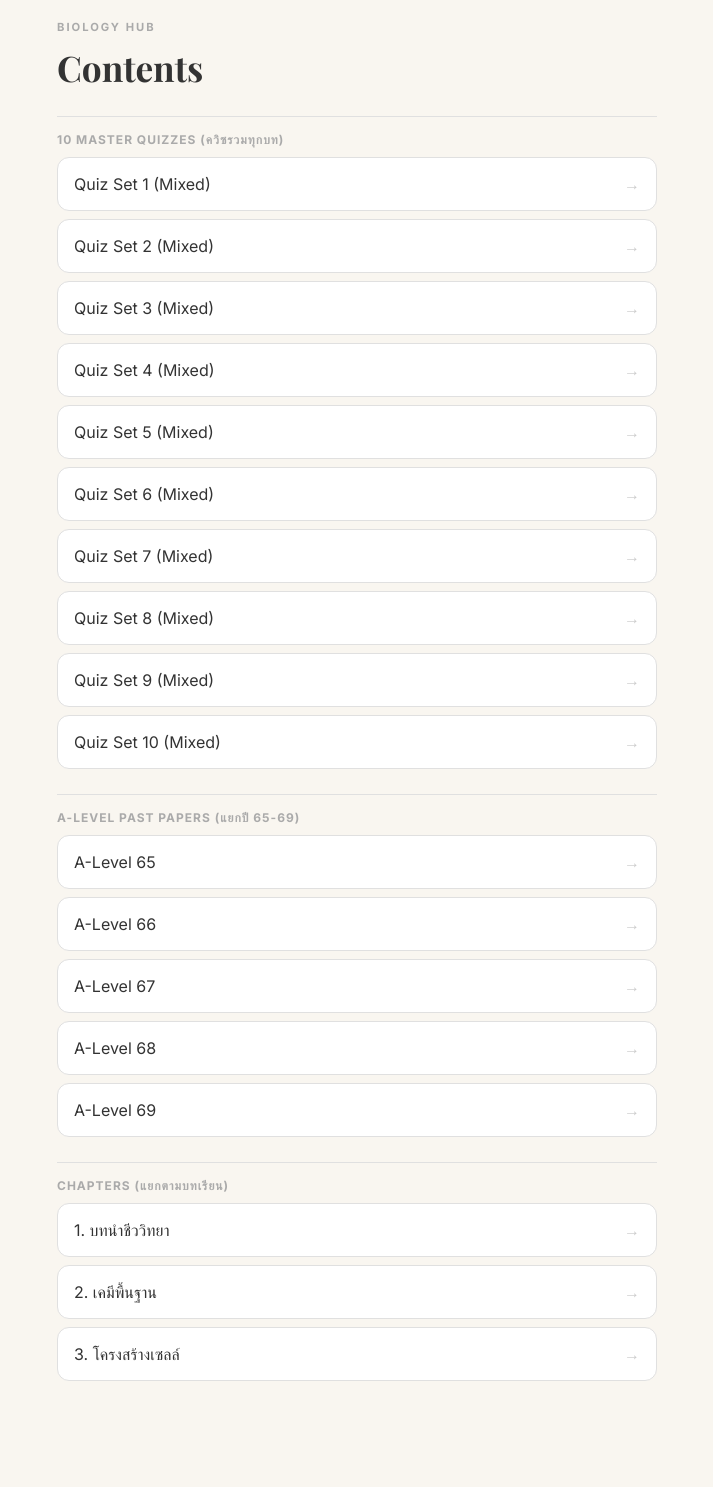
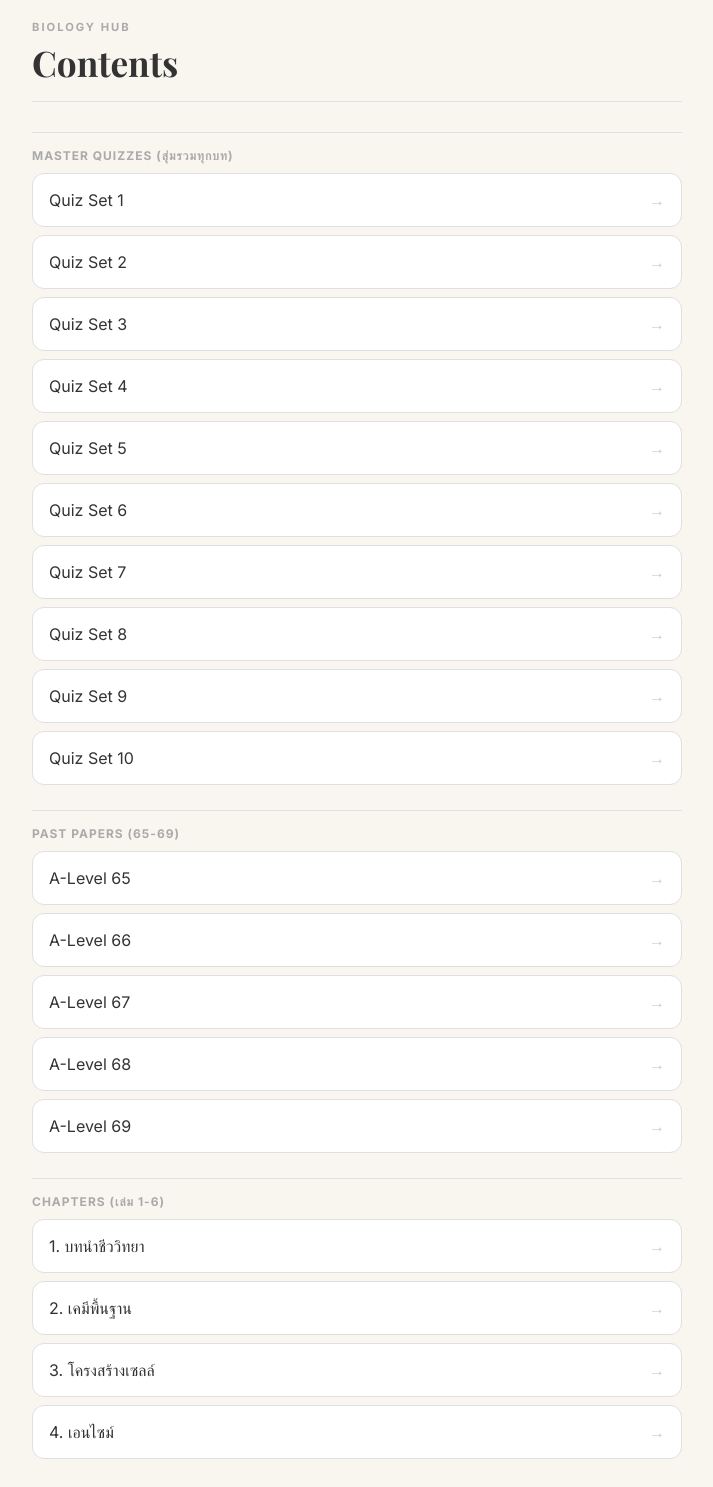
Before and after one commit to rawasa199x-ux/bio, a plain HTML site: page index.html in a window 1280 px wide. Shown: the whole page, without its empty margins (283-996 px from the left). Before the commit the page ends 1409 px from the top, so only its background shows below. Drawn offline with nearby package versions, Linux system fonts and the light colour scheme.

Commit message:
Update index.html

```diff
--- a/index.html
+++ b/index.html
@@ -2,26 +2,32 @@
 <html lang="th">
 <head>
     <meta charset="UTF-8"><meta name="viewport" content="width=device-width, initial-scale=1.0">
-    <title>Biology Exam Bank</title>
+    <title>Bio Exam Hub</title>
     <link href="https://fonts.googleapis.com/css2?family=Playfair+Display:wght@700&family=Inter:wght@400;500;700&display=swap" rel="stylesheet">
     <style>
         :root { --bg: #F9F6F0; --sage: #96AC8F; --dark: #333; --border: #E0E0E0; }
         body { font-family: 'Inter', sans-serif; background: var(--bg); color: var(--dark); margin: 0; padding: 20px; display: flex; flex-direction: column; align-items: center; }
-        .container { width: 100%; max-width: 600px; }
-        .title { font-family: 'Playfair Display', serif; font-size: 2.2rem; margin: 10px 0; }
+        .container { width: 100%; max-width: 650px; }
+        header { width: 100%; margin-bottom: 30px; border-bottom: 1px solid var(--border); padding-bottom: 10px; }
+        .title { font-family: 'Playfair Display', serif; font-size: 2.2rem; margin: 5px 0; }
         .topic-group { margin-top: 25px; border-top: 1px solid var(--border); padding-top: 15px; }
         .group-label { font-size: 0.75rem; color: #AAA; letter-spacing: 1px; font-weight: 700; margin-bottom: 10px; text-transform: uppercase; }
         .topic-item { width: 100%; background: white; border: 1px solid var(--border); padding: 16px; border-radius: 12px; margin-bottom: 8px; text-align: left; cursor: pointer; display: flex; justify-content: space-between; align-items: center; box-sizing: border-box; transition: 0.2s; }
         .topic-item:hover { border-color: var(--sage); background: #FCFAF7; }
         .card { background: white; border-radius: 24px; padding: 30px; border: 1px solid var(--border); box-shadow: 0 10px 30px rgba(0,0,0,0.03); }
-        #question-text { font-family: 'Playfair Display', serif; font-size: 1.35rem; font-weight: 700; line-height: 1.5; margin-bottom: 25px; color: #1a1a1a; white-space: pre-line; }
-        .q-image { width: 100%; max-height: 350px; object-fit: contain; border-radius: 12px; margin-bottom: 20px; display: none; }
-        .option-btn { width: 100%; background: #fff; border: 1.5px solid var(--border); padding: 14px 20px; border-radius: 14px; margin-bottom: 12px; text-align: left; cursor: pointer; font-size: 1rem; transition: 0.2s; display: block; box-sizing: border-box; }
+
+        /* Hierarchy ปรับตามคำขอ */
+        #question-text { font-family: 'Playfair Display', serif; font-size: 1.4rem; font-weight: 700; line-height: 1.5; margin-bottom: 25px; color: #1a1a1a; white-space: pre-line; }
+        .q-image { width: 100%; max-height: 400px; object-fit: contain; border-radius: 12px; margin-bottom: 20px; display: none; background: #fff; }
+        .option-btn { width: 100%; background: #fff; border: 1.5px solid var(--border); padding: 15px 20px; border-radius: 14px; margin-bottom: 12px; text-align: left; cursor: pointer; font-size: 1rem; line-height: 1.4; color: #444; transition: all 0.2s; display: block; box-sizing: border-box; }
+        .option-btn:hover { border-color: var(--sage); }
+
         .correct { background: var(--sage) !important; color: white !important; border-color: var(--sage) !important; font-weight: 700; }
         .wrong { background: #E57373 !important; color: white !important; border-color: #E57373 !important; }
         .explanation { background: #F4F7F2; padding: 20px; border-radius: 16px; font-size: 0.95rem; margin-top: 20px; display: none; line-height: 1.6; border-left: 5px solid var(--sage); }
         .next-btn { width: 100%; background: var(--dark); color: white; padding: 18px; border: none; border-radius: 15px; font-weight: 700; cursor: pointer; margin-top: 15px; display: none; font-size: 1rem; }
         .hidden { display: none; }
+        .score-box { text-align: center; padding: 50px 20px; }
     </style>
 </head>
 <body>
@@ -29,21 +35,9 @@
         <header><div style="font-size: 0.7rem; color: #AAA; letter-spacing: 2px; font-weight: 700;">BIOLOGY HUB</div><div class="title" id="page-title">Contents</div></header>
 
         <div id="dashboard">
-            <!-- 10 Quizzes Mixed Mode -->
-            <div class="topic-group">
-                <div class="group-label">10 Master Quizzes (ควิซรวมทุกบท)</div>
-                <div id="mixed-quiz-list"></div>
-            </div>
-            <!-- Yearly Mode -->
-            <div class="topic-group">
-                <div class="group-label">A-Level Past Papers (แยกปี 65-69)</div>
-                <div id="yearly-list"></div>
-            </div>
-            <!-- Chapter Mode -->
-            <div class="topic-group">
-                <div class="group-label">Chapters (แยกตามบทเรียน)</div>
-                <div id="chapter-list"></div>
-            </div>
+            <div class="topic-group"><div class="group-label">Master Quizzes (สุ่มรวมทุกบท)</div><div id="mixed-quiz-list"></div></div>
+            <div class="topic-group"><div class="group-label">Past Papers (65-69)</div><div id="yearly-list"></div></div>
+            <div class="topic-group"><div class="group-label">Chapters (เล่ม 1-6)</div><div id="chapter-list"></div></div>
         </div>
 
         <div id="quiz-area" class="hidden">
@@ -58,42 +52,37 @@
             <button onclick="location.reload()" style="background:none; border:none; color:#AAA; width:100%; margin-top:30px; cursor:pointer; font-weight:700; font-size:0.8rem;">← BACK</button>
         </div>
 
-        <div id="result-area" class="hidden card" style="text-align:center; padding: 50px 20px;">
+        <div id="result-area" class="hidden card score-box">
             <h2 style="font-family: 'Playfair Display';">Completed!</h2>
             <div style="font-size: 4rem; color: var(--sage); margin: 25px 0; font-weight: 700;" id="final-score"></div>
-            <button class="next-btn" style="display:block" onclick="location.reload()">BACK TO MAIN MENU</button>
+            <button class="next-btn" style="display:block" onclick="location.reload()">BACK TO MENU</button>
         </div>
     </div>
 
     <script>
         const config = {
-            chapters: [ {id:"intro", name:"1. บทนำชีววิทยา"}, {id:"chem", name:"2. เคมีพื้นฐาน"}, {id:"cell", name:"3. โครงสร้างเซลล์"} ],
+            chapters: [ {id:"intro", name:"1. บทนำชีววิทยา"}, {id:"chem", name:"2. เคมีพื้นฐาน"}, {id:"cell", name:"3. โครงสร้างเซลล์"}, {id:"enzyme", name:"4. เอนไซม์"} ],
             years: [ {id:"year_65", name:"A-Level 65"}, {id:"year_66", name:"A-Level 66"}, {id:"year_67", name:"A-Level 67"}, {id:"year_68", name:"A-Level 68"}, {id:"year_69", name:"A-Level 69"} ]
         };
 
         let questions = [], currentIndex = 0, score = 0;
 
         function init() {
-            // Render 10 Mixed Quizzes
             const mixedList = document.getElementById('mixed-quiz-list');
             for(let i=1; i<=10; i++) {
                 const item = document.createElement('div'); item.className = 'topic-item';
-                item.innerHTML = `<span>Quiz Set ${i} (Mixed)</span><span style="color:#CCC">→</span>`;
+                item.innerHTML = `<span>Quiz Set ${i}</span><span style="color:#CCC">→</span>`;
                 item.onclick = () => startMixedQuiz(i); mixedList.appendChild(item);
             }
-            // Render Yearly
-            const yearList = document.getElementById('yearly-list');
             config.years.forEach(y => {
                 const item = document.createElement('div'); item.className = 'topic-item';
                 item.innerHTML = `<span>${y.name}</span><span style="color:#CCC">→</span>`;
-                item.onclick = () => loadFile(y.id, y.name); yearList.appendChild(item);
+                item.onclick = () => loadFile(y.id, y.name); document.getElementById('yearly-list').appendChild(item);
             });
-            // Render Chapters
-            const chapList = document.getElementById('chapter-list');
             config.chapters.forEach(c => {
                 const item = document.createElement('div'); item.className = 'topic-item';
                 item.innerHTML = `<span>${c.name}</span><span style="color:#CCC">→</span>`;
-                item.onclick = () => loadFile(c.id, c.name); chapList.appendChild(item);
+                item.onclick = () => loadFile(c.id, c.name); document.getElementById('chapter-list').appendChild(item);
             });
         }
 
@@ -102,16 +91,15 @@
                 const res = await fetch(`${id}.json`);
                 questions = (await res.json()).sort(() => Math.random() - 0.5);
                 startQuiz(name);
-            } catch (e) { alert("ยังไม่ได้ลงไฟล์ " + id + ".json"); }
+            } catch (e) { alert("ยังไม่ได้อัปโหลด " + id + ".json"); }
         }
 
         async function startMixedQuiz(setNum) {
             try {
                 const res = await fetch('all_questions.json');
                 const all = await res.json();
-                // สุ่มโจทย์ 40 ข้อสำหรับแต่ละชุด โดยใช้เลขเซ็ตเป็น Seed (ตัวอย่างง่ายคือสุ่มใหม่ทุกรอบ)
                 questions = all.sort(() => Math.random() - 0.5).slice(0, 40);
-                startQuiz(`Quiz Set ${setNum}`);
+                startQuiz(`Master Quiz Set ${setNum}`);
             } catch (e) { alert("ต้องการไฟล์ all_questions.json เพื่อเล่นโหมดนี้"); }
         }
 
```
